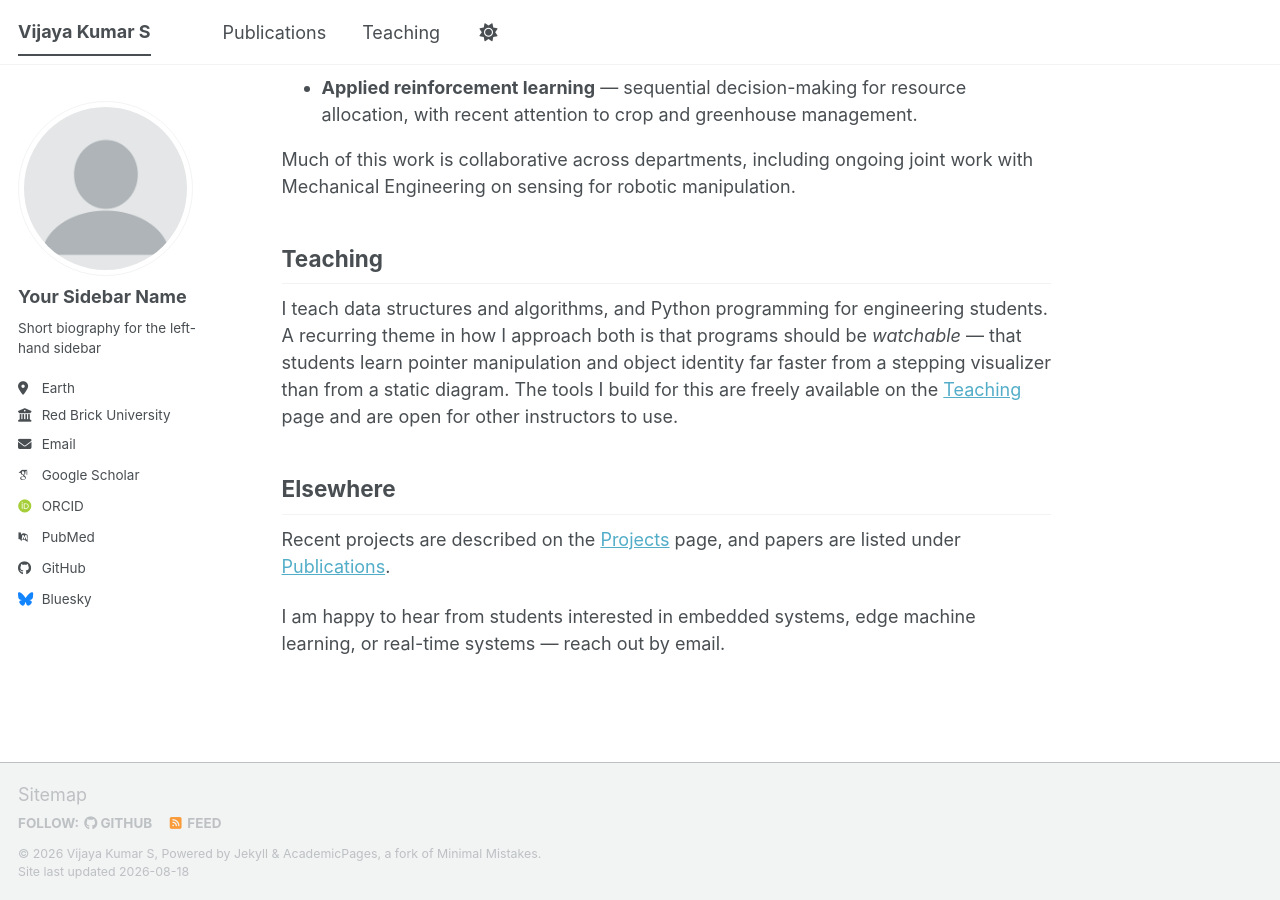
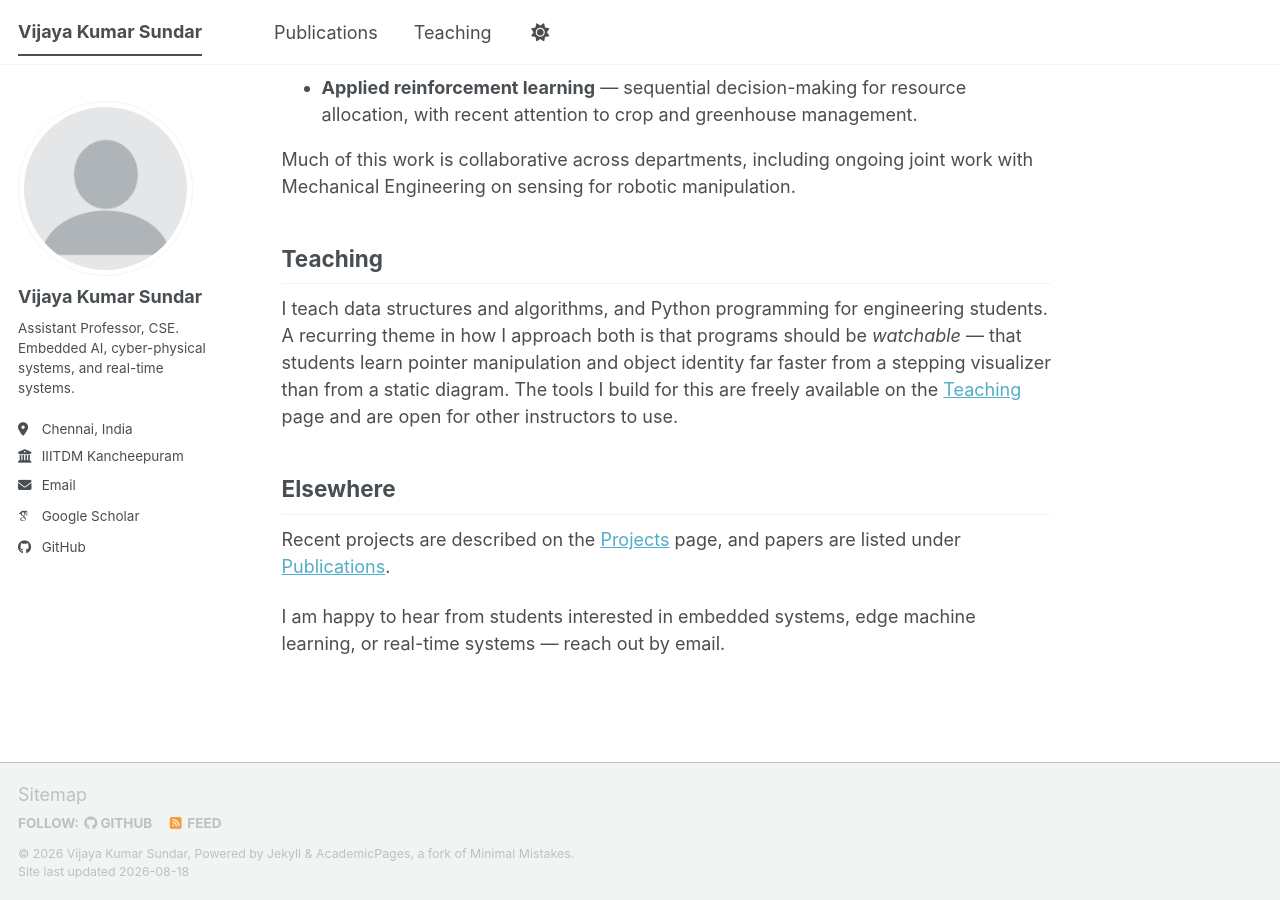
Before and after one commit to vijay-iiitdm-kanchi/vijay-iiitdm-kanchi.github.io, a Jekyll site: the page built from _pages/about.md, in a window 1280 px wide and 900 px high, scrolled down 627 px. Built offline with Jekyll 4.4.1, drawn with Linux system fonts in a browser that asks for light colours; some web fonts are replaced; a script bundle is joined from its source files by our own code; library files that are not in the unit come from our copies.

Commit message:
Added _config.yml

```diff
--- a/_config.yml
+++ b/_config.yml
@@ -9,14 +9,14 @@
 # Basic Site Settings
 locale                   : "en-US"
 site_theme               : "default" # The available themes options are "default", "air", "sunrise", "mint", "dirt" and "contrast"
-title                    : "Vijaya Kumar S"
+title                    : "Vijaya Kumar Sundar"
 title_separator          : "-"
-name                     : &name "Vijaya Kumar S"
-description              : &description "Assistant Professor @ IIITDM-Kancheepuram"   # Update this with a general description of your site, this is the default if not overridden by a page
-url                      : https://vijay-iiitdm-kanchi.github.io/ # The base hostname & protocol for your site e.g. "https://[your GitHub username].github.io",
+name                     : &name "Vijaya Kumar Sundar"
+description              : &description "Assistant Professor, CSE, IIITDM Kancheepuram - Embedded AI, Cyber-Physical Systems, Real-Time Systems"   # Update this with a general description of your site, this is the default if not overridden by a page
+url                      : https://vijay-iiitdm-kanchi.github.io # The base hostname & protocol for your site e.g. "https://[your GitHub username].github.io",
                                                            # or if you already have some other page hosted on Github then use "https://[your GitHub username].github.io/[Your Repo Name]"
 baseurl                  : "" # the subpath of your site, e.g. "/blog"
-repository               : "https://github.com/vijay-iiitdm-kanchi"
+repository               : "vijay-iiitdm-kanchi/vijay-iiitdm-kanchi.github.io"
 
 # Site Author - The following control what appear as part of the author content on the side bar.
 #               If a field is blank the icon and link will not appear, otherwise it will be shown.
@@ -24,24 +24,24 @@
 author:
   # Biographic information
   avatar           : "profile.png"
-  name             : "Your Sidebar Name"
+  name             : "Vijaya Kumar Sundar"
   pronouns         : # example: "she/her"
-  bio              : "Short biography for the left-hand sidebar"
-  location         : "Earth"
-  employer         : "Red Brick University"
+  bio              : "Assistant Professor, CSE. Embedded AI, cyber-physical systems, and real-time systems."
+  location         : "Chennai, India"
+  employer         : "IIITDM Kancheepuram"
   uri              : # URL
-  email            : "none@example.org"
+  email            : "vijaycse@iiitdm.ac.in"
 
   # Academic websites
   academia         : # URL
   arxiv            : # URL - Update with the correct link to your profile
-  googlescholar    : "https://scholar.google.com/citations?user=PS_CX0AAAAAJ"
+  googlescholar    : "https://scholar.google.com/citations?user=9n0ZVmcAAAAJ"
   inspire-hep      : # URL
   impactstory      : # URL
-  orcid            : "https://orcid.org/yourorcidurl"
+  orcid            : # URL
   semantic         : # URL
   ssrn             : # URL
-  pubmed           : "https://www.ncbi.nlm.nih.gov/pubmed/?term=john+snow"
+  pubmed           : # URL
   researchgate     : # URL
   scopus           : # URL
   zotero           : # URL
@@ -51,13 +51,13 @@
   bitbucket        : # Username - Update with your username on the site
   codepen          : # Username
   dribbble         : # Username
-  github           : "academicpages"
+  github           : "vijay-iiitdm-kanchi"
   kaggle           : # Username
   stackoverflow    : # User number or user number and name (i.e., use "1" or "1/jeff-atwood")
 
   # Social media
   artstation       : # Username
-  bluesky          : "bsky.app" # Replace this with you Bluesky username
+  bluesky          : # Replace this with your Bluesky username
   facebook         : # Username
   flickr           : # Username
   foursquare       : # Username
@@ -228,7 +228,7 @@
     output: true
     permalink: /:collection/:path/
   portfolio:
-    output: false
+    output: true
     permalink: /:collection/:path/
   talks:
     output: false
```
